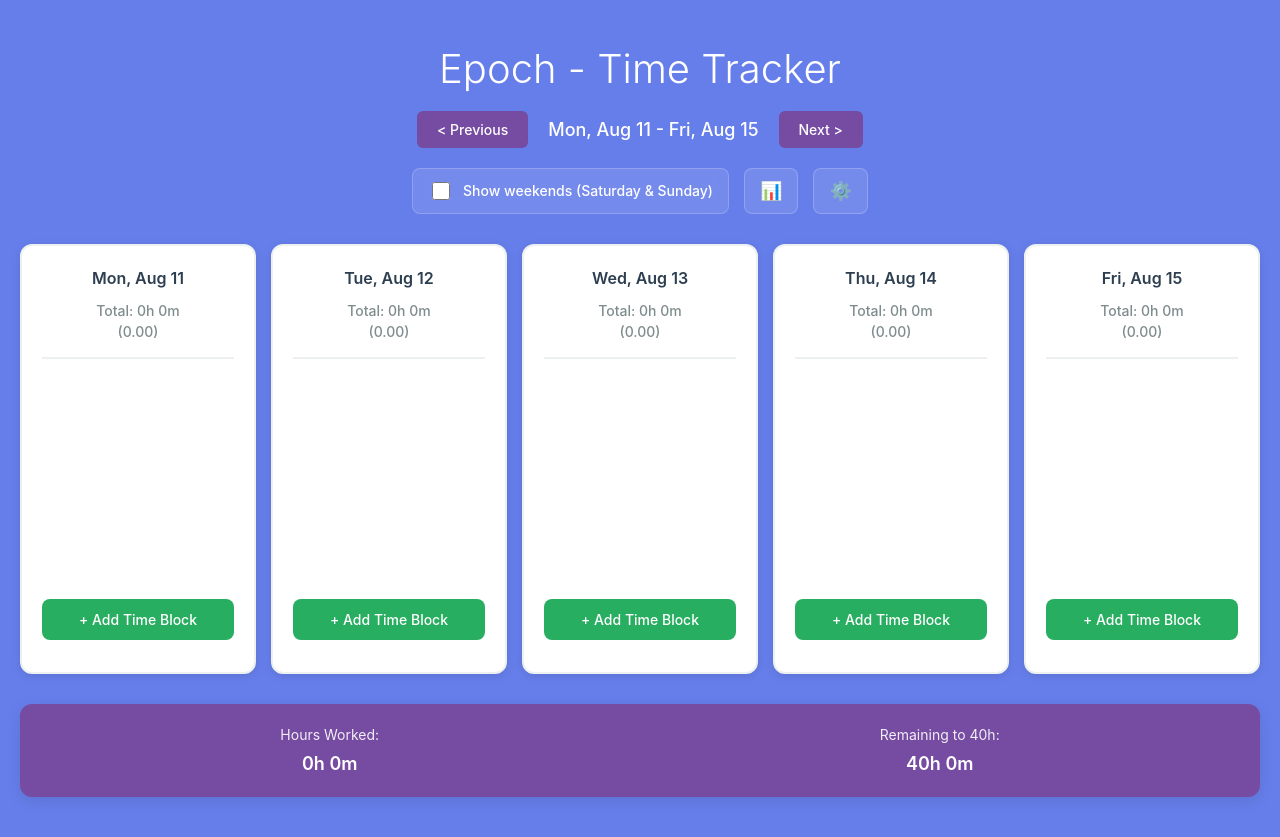
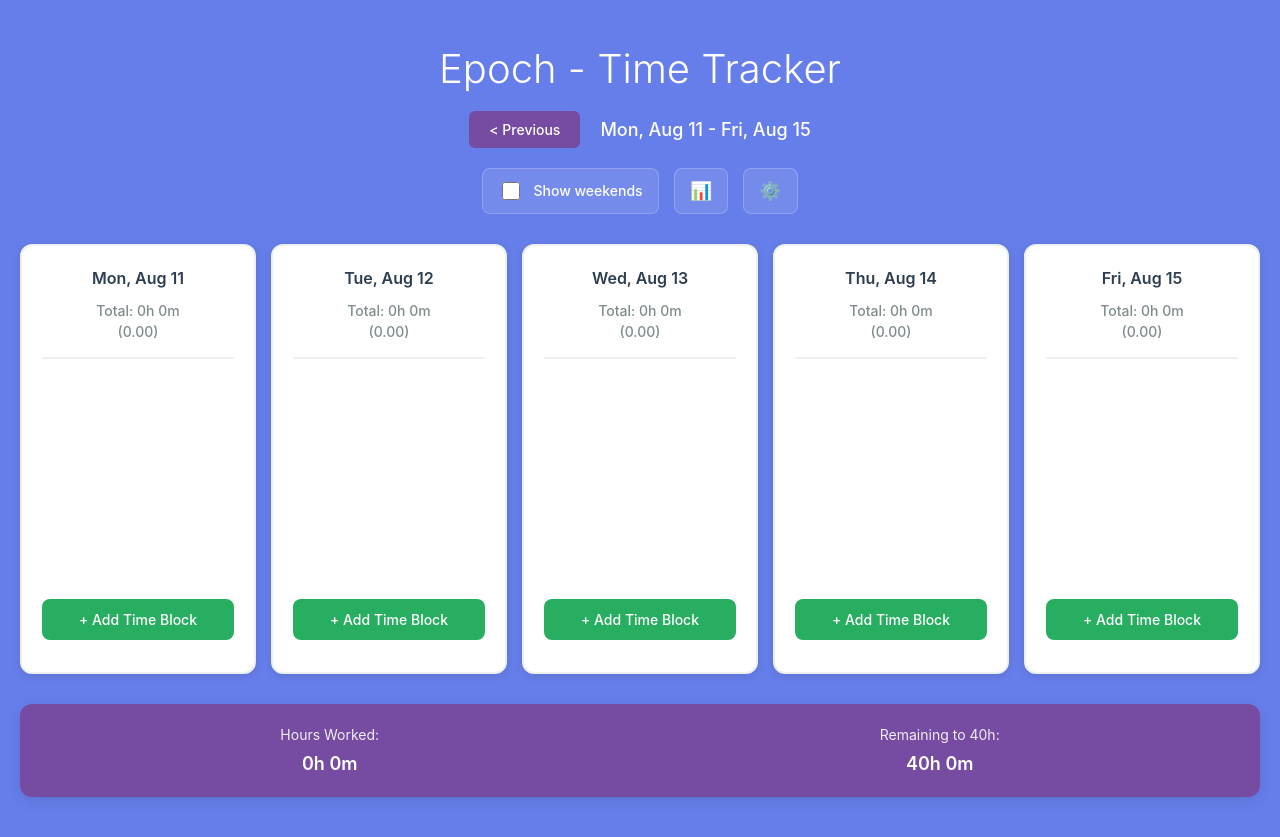
Before and after one commit to joemcabee/epoch, a React (Vite) app: page / in a window 1280 px wide. Built offline with nearby package versions, Linux system fonts and the light colour scheme.

Commit message:
Add new "go to current week" button Hide "next" button when on current week

```diff
--- a/src/components/TimeTracker.css
+++ b/src/components/TimeTracker.css
@@ -34,6 +34,14 @@
   cursor: pointer;
   font-size: 14px;
   transition: background-color 0.2s;
+}
+
+.week-navigation .current-btn {
+  background: #3498db;
+  margin: 0 8px;
+}
+.week-navigation .current-btn:hover {
+  background: #2980b9;
 }
 
 .week-navigation button:hover {
--- a/src/components/TimeTracker.tsx
+++ b/src/components/TimeTracker.tsx
@@ -26,6 +26,20 @@ const TimeTracker: React.FC = () => {
 
   const weekDays = getWeekDays(currentWeek);
   const filteredWeekDays = showWeekends ? weekDays : weekDays.filter((_, index) => index < 5);
+
+  // determine if the displayed week is the same as the current calendar week
+  const isDisplayingCurrentWeek = (() => {
+    const today = new Date();
+    const thisWeekStart = getWeekStart(today);
+    return thisWeekStart.getTime() === currentWeek.getTime();
+  })();
+
+  // flag for when the viewed week is before the current week
+  const isPastWeek = !isDisplayingCurrentWeek && currentWeek.getTime() < getWeekStart().getTime();
+
+  const goToCurrentWeek = () => {
+    setCurrentWeek(getWeekStart());
+  };
 
   useEffect(() => {
     try {
@@ -282,7 +296,16 @@ const TimeTracker: React.FC = () => {
           <span className="week-display">
             {formatDate(weekDays[0])} - {formatDate(weekDays[showWeekends ? 6 : 4])}
           </span>
-          <button onClick={handleNextWeek}>Next &gt;</button>
+          {!isDisplayingCurrentWeek && (
+            <>
+              {isPastWeek && (
+                <button className="current-btn" onClick={goToCurrentWeek} title="Go to current week">
+                  Today
+                </button>
+              )}
+              <button onClick={handleNextWeek}>Next &gt;</button>
+            </>
+          )}
         </div>
 
         <div className="settings">
@@ -292,7 +315,7 @@ const TimeTracker: React.FC = () => {
               checked={showWeekends}
               onChange={(e) => setShowWeekends(e.target.checked)}
             />
-            <span className="checkbox-label">Show weekends (Saturday & Sunday)</span>
+            <span className="checkbox-label">Show weekends</span>
           </label>
           <button
             className="history-btn"
```
